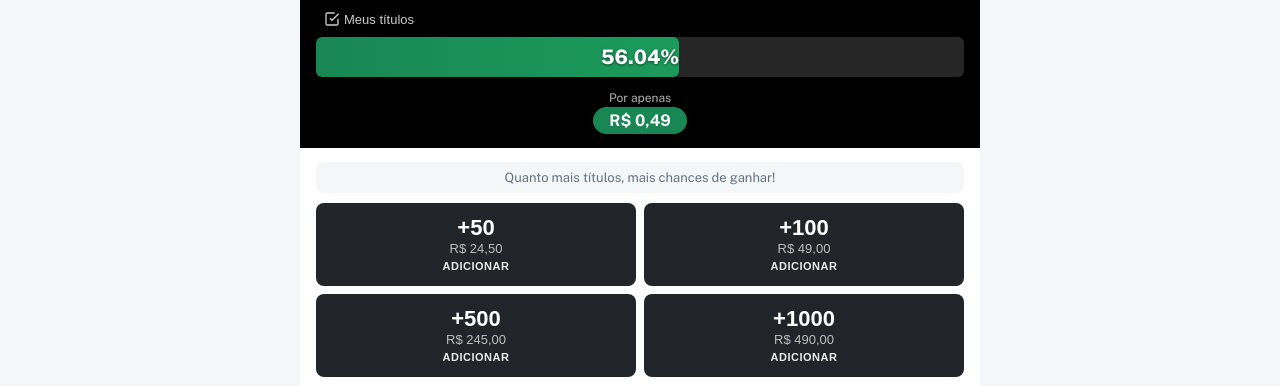
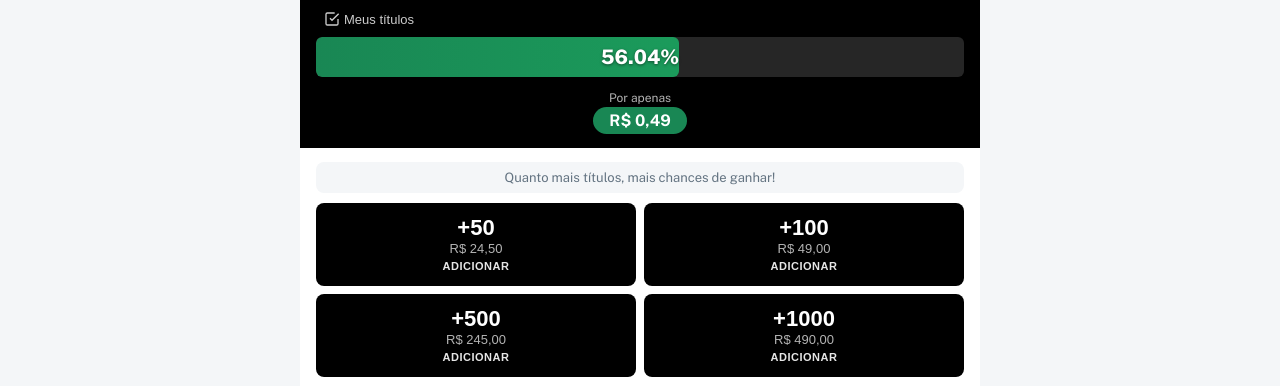
Before and after one commit to titok25/arueirapremios-campanha-ranger-raptor-2025-0km-afiliado, a website: page index.html in a window 1280 px wide. Shown: the part 387-773 px from the top of the page. Drawn offline with nearby package versions, Linux system fonts and the light colour scheme.

Commit message:
Update index.html

```diff
--- a/index.html
+++ b/index.html
@@ -346,7 +346,7 @@
     }
 
     .package-btn {
-      background-color: #212529;
+      background-color: #000000;
       color: white;
       border: none;
       border-radius: 8px;
```
